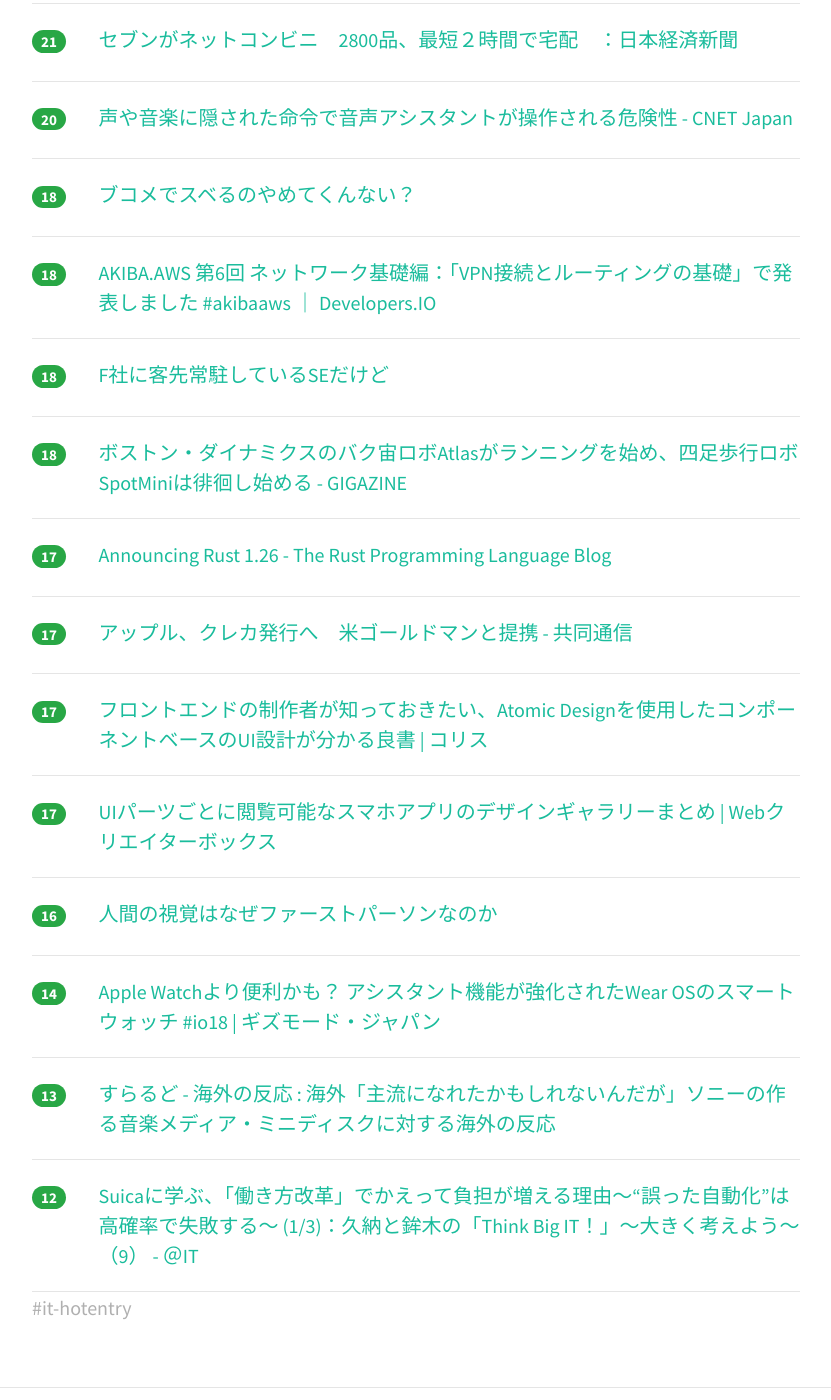
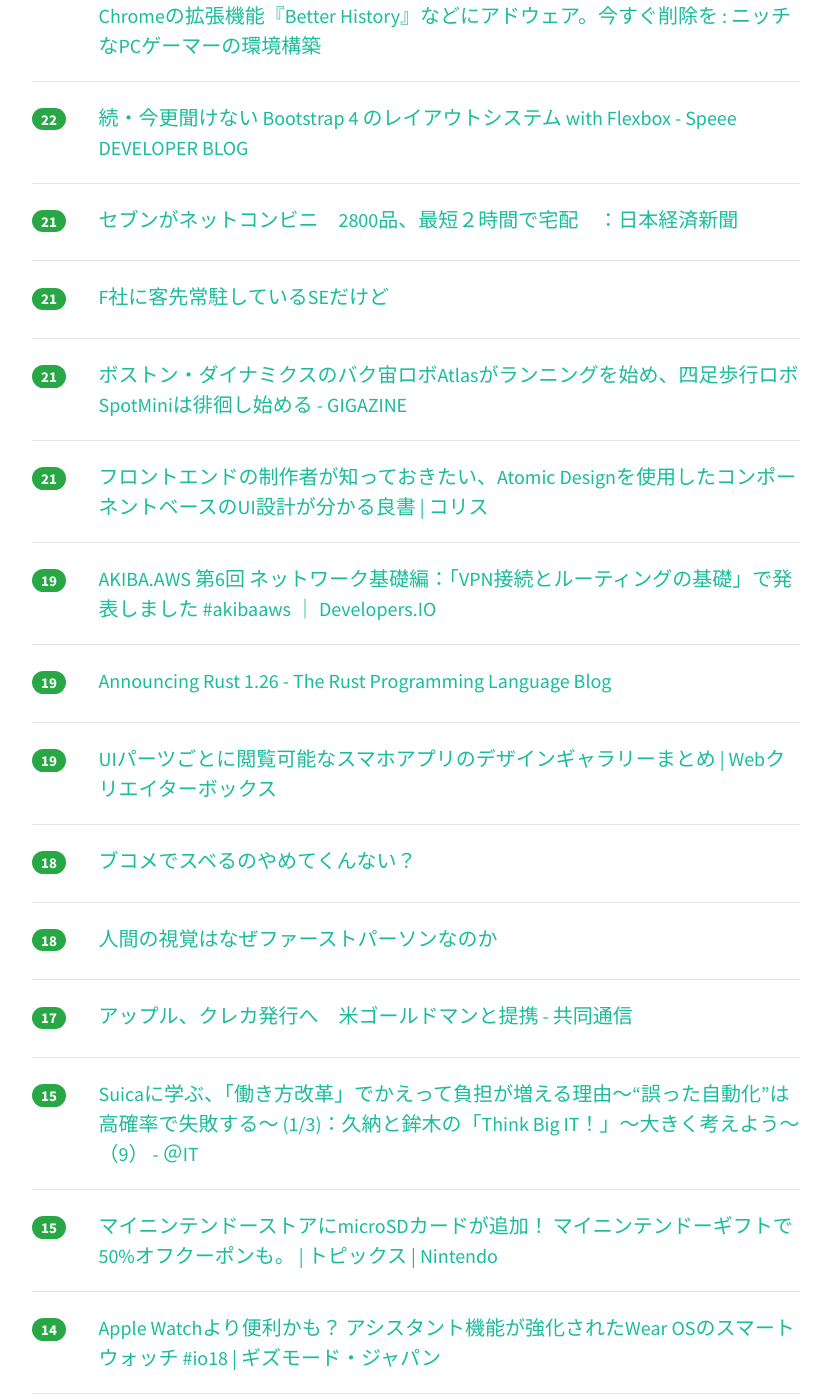
Before and after one commit to yatta47/hatena-matome-site, a Jekyll site: the page built from _posts/2018-05-11-hatena.md, in a window 1280 px wide and 1400 px high, scrolled down 3127 px. Shown: the whole window, without its empty margins (224-1055 px from the left). Built offline with Jekyll 4.4.1, drawn with Linux system fonts in a browser that asks for light colours; nearby versions of some CDN libraries; some of the changed text lies outside the part shown.

Commit message:
Updated 2018-05-11

```diff
--- a/_posts/2018-05-11-hatena.md
+++ b/_posts/2018-05-11-hatena.md
@@ -1,49 +1,54 @@
 ---
 layout: post
 title:  "2018-05-11 はてぶIT"
-date:   2018-05-11 17:02:02
+date:   2018-05-11 18:01:15
 tags: [it-hotentry]
 ---
-43 件のデータあり
+47 件のデータあり
 
 <hr><div class="row">
-<div class="col-1"><span class="badge badge-pill badge-success h2">585</span></div>
+<div class="col-1"><span class="badge badge-pill badge-success h2">609</span></div>
 <div class="col-11"><a href='http://embryo.hatenadiary.com/entry/2017/11/21/152225' target='_blank'>DNSの仕組みと調査方法について - embryo</a></div>
 </div>
 <hr>
 <div class="row">
-<div class="col-1"><span class="badge badge-pill badge-success h2">341</span></div>
+<div class="col-1"><span class="badge badge-pill badge-success h2">349</span></div>
 <div class="col-11"><a href='http://www.geekpage.jp/blog/?id=2018-5-10-1' target='_blank'>IPv6本 脱稿しました:Geekなぺーじ</a></div>
 </div>
 <hr>
 <div class="row">
-<div class="col-1"><span class="badge badge-pill badge-success h2">204</span></div>
+<div class="col-1"><span class="badge badge-pill badge-success h2">216</span></div>
 <div class="col-11"><a href='https://qiita.com/takasek/items/490370ebc1ffb09f106e' target='_blank'>コンパイルエラーやランタイムエラーを直していくだけでiOSアプリの作り方がわかるプロジェクト - Qiita</a></div>
 </div>
 <hr>
 <div class="row">
-<div class="col-1"><span class="badge badge-pill badge-success h2">151</span></div>
+<div class="col-1"><span class="badge badge-pill badge-success h2">167</span></div>
 <div class="col-11"><a href='http://tsudoi.org/guide/detail/0.html' target='_blank'>ソースコードの形状ルール | 吉本式コーディング</a></div>
 </div>
 <hr>
 <div class="row">
-<div class="col-1"><span class="badge badge-pill badge-success h2">121</span></div>
+<div class="col-1"><span class="badge badge-pill badge-success h2">130</span></div>
 <div class="col-11"><a href='https://gigazine.net/news/20180511-mapbox/' target='_blank'>「Googleマップ1強」の状況で独自のセースルポイントを武器に拡大を図る新興オンラインマップサービスの存在 - GIGAZINE</a></div>
 </div>
 <hr>
 <div class="row">
-<div class="col-1"><span class="badge badge-pill badge-success h2">113</span></div>
+<div class="col-1"><span class="badge badge-pill badge-success h2">125</span></div>
 <div class="col-11"><a href='http://www.mermirai.com/entry/designthinking' target='_blank'>デザインシンキングとは、方法ではなく考え方だ - メルカリ流の実践方法 - メルミライ - 未来を見るメディア</a></div>
 </div>
 <hr>
 <div class="row">
-<div class="col-1"><span class="badge badge-pill badge-success h2">72</span></div>
+<div class="col-1"><span class="badge badge-pill badge-success h2">75</span></div>
 <div class="col-11"><a href='https://speakerdeck.com/jepa/20180510-2' target='_blank'>dマガジン技術/20180510 // Speaker Deck</a></div>
 </div>
 <hr>
 <div class="row">
-<div class="col-1"><span class="badge badge-pill badge-success h2">63</span></div>
+<div class="col-1"><span class="badge badge-pill badge-success h2">66</span></div>
 <div class="col-11"><a href='https://dev.classmethod.jp/cloud/aws/amazon-aurora-backtrack/' target='_blank'>Amazon Auroraのデータを高速に『巻き戻す』Backtrack機能がリリースされました！ ｜ Developers.IO</a></div>
+</div>
+<hr>
+<div class="row">
+<div class="col-1"><span class="badge badge-pill badge-success h2">60</span></div>
+<div class="col-11"><a href='https://coliss.com/articles/build-websites/operation/design/about-material-design-2018.html' target='_blank'>新しくなったMaterial Designのココに注目！最近のUI要素・コンポーネントのデザインや使い方がしっかり学べる | コリス</a></div>
 </div>
 <hr>
 <div class="row">
@@ -52,28 +57,28 @@ tags: [it-hotentry]
 </div>
 <hr>
 <div class="row">
-<div class="col-1"><span class="badge badge-pill badge-success h2">53</span></div>
+<div class="col-1"><span class="badge badge-pill badge-success h2">55</span></div>
 <div class="col-11"><a href='https://gigazine.net/news/20180511-six-traits-high-potential-personality/' target='_blank'>「仕事ができる人」が持つ6つの特徴とは？ - GIGAZINE</a></div>
 </div>
 <hr>
 <div class="row">
 <div class="col-1"><span class="badge badge-pill badge-success h2">52</span></div>
-<div class="col-11"><a href='https://coliss.com/articles/build-websites/operation/design/about-material-design-2018.html' target='_blank'>新しくなったMaterial Designのココに注目！最近のUI要素・コンポーネントのデザインや使い方がしっかり学べる | コリス</a></div>
-</div>
-<hr>
-<div class="row">
-<div class="col-1"><span class="badge badge-pill badge-success h2">51</span></div>
 <div class="col-11"><a href='https://news.yahoo.co.jp/byline/shinoharashuji/20180510-00085065/' target='_blank'>ソフトバンクの『＋メッセージ』で「メールが消えた」報告が相次ぐ。アプリは配信停止に(篠原修司) - 個人 - Yahoo!ニュース</a></div>
 </div>
 <hr>
 <div class="row">
-<div class="col-1"><span class="badge badge-pill badge-success h2">49</span></div>
+<div class="col-1"><span class="badge badge-pill badge-success h2">50</span></div>
 <div class="col-11"><a href='https://blog.mwed.info/posts/use_embulk_for_db_mask.html' target='_blank'>Embulk+Digdagを利用して、個人情報を考慮したマスク処理を開発用DBに行う — みんなのウェディングエンジニアリングブログ</a></div>
 </div>
 <hr>
 <div class="row">
-<div class="col-1"><span class="badge badge-pill badge-success h2">47</span></div>
+<div class="col-1"><span class="badge badge-pill badge-success h2">48</span></div>
 <div class="col-11"><a href='http://threeprogramming.lolipop.jp/blog/?p=1144' target='_blank'>月刊: Kaggleは役に立たない | threecourse's memo</a></div>
+</div>
+<hr>
+<div class="row">
+<div class="col-1"><span class="badge badge-pill badge-success h2">43</span></div>
+<div class="col-11"><a href='http://yomon.hatenablog.com/entry/2018/05/10/Docker%E3%81%AE%E5%BE%A9%E7%BF%92%E3%81%AB%E3%82%82%E6%9C%80%E9%81%A9%E3%80%8C%E3%82%B3%E3%83%B3%E3%83%86%E3%83%8A%E3%83%BB%E3%83%99%E3%83%BC%E3%82%B9%E3%83%BB%E3%82%AA%E3%83%BC%E3%82%B1%E3%82%B9%E3%83%88' target='_blank'>Dockerの復習にも最適「コンテナ・ベース・オーケストレーション」を読みました - YOMON8.NET</a></div>
 </div>
 <hr>
 <div class="row">
@@ -83,11 +88,6 @@ tags: [it-hotentry]
 <hr>
 <div class="row">
 <div class="col-1"><span class="badge badge-pill badge-success h2">42</span></div>
-<div class="col-11"><a href='http://yomon.hatenablog.com/entry/2018/05/10/Docker%E3%81%AE%E5%BE%A9%E7%BF%92%E3%81%AB%E3%82%82%E6%9C%80%E9%81%A9%E3%80%8C%E3%82%B3%E3%83%B3%E3%83%86%E3%83%8A%E3%83%BB%E3%83%99%E3%83%BC%E3%82%B9%E3%83%BB%E3%82%AA%E3%83%BC%E3%82%B1%E3%82%B9%E3%83%88' target='_blank'>Dockerの復習にも最適「コンテナ・ベース・オーケストレーション」を読みました - YOMON8.NET</a></div>
-</div>
-<hr>
-<div class="row">
-<div class="col-1"><span class="badge badge-pill badge-success h2">41</span></div>
 <div class="col-11"><a href='https://www.buzzfeed.com/jp/yuikashima/iphone-default-hack' target='_blank'>iPhoneのデフォルト機能ってこんなに進化してたの…！！！！！？？？？</a></div>
 </div>
 <hr>
@@ -97,12 +97,12 @@ tags: [it-hotentry]
 </div>
 <hr>
 <div class="row">
-<div class="col-1"><span class="badge badge-pill badge-success h2">35</span></div>
+<div class="col-1"><span class="badge badge-pill badge-success h2">36</span></div>
 <div class="col-11"><a href='https://speakerdeck.com/taishiblue/purodakutomanezimentotoha-xin-zu-yan-xiu' target='_blank'>プロダクトマネジメントとは[新卒研修] // Speaker Deck</a></div>
 </div>
 <hr>
 <div class="row">
-<div class="col-1"><span class="badge badge-pill badge-success h2">33</span></div>
+<div class="col-1"><span class="badge badge-pill badge-success h2">34</span></div>
 <div class="col-11"><a href='http://www.itmedia.co.jp/news/articles/1805/11/news071.html' target='_blank'>「Windows 10」春のアップデート後のChrome不具合対応「KB4103721」に不具合か - ITmedia NEWS</a></div>
 </div>
 <hr>
@@ -114,6 +114,11 @@ tags: [it-hotentry]
 <div class="row">
 <div class="col-1"><span class="badge badge-pill badge-success h2">28</span></div>
 <div class="col-11"><a href='http://panora.tokyo/61196/' target='_blank'>広がるキャラ向け3Dモデル形式「VRM」エコシステム　Unity-Chan SpringBone 2.0がMITライセンスで公開 – PANORA</a></div>
+</div>
+<hr>
+<div class="row">
+<div class="col-1"><span class="badge badge-pill badge-success h2">28</span></div>
+<div class="col-11"><a href='https://www.publickey1.jp/blog/18/20181aws33googleibmsynergy_research.html' target='_blank'>2018年第1四半期、クラウドインフラ市場でAWSのシェアは揺るがず33％前後、マイクロソフト、Googleが追撃、IBMは苦戦中。Synergy Research － Publickey</a></div>
 </div>
 <hr>
 <div class="row">
@@ -133,12 +138,17 @@ tags: [it-hotentry]
 <hr>
 <div class="row">
 <div class="col-1"><span class="badge badge-pill badge-success h2">27</span></div>
-<div class="col-11"><a href='https://www.publickey1.jp/blog/18/20181aws33googleibmsynergy_research.html' target='_blank'>2018年第1四半期、クラウドインフラ市場でAWSのシェアは揺るがず33％前後、マイクロソフト、Googleが追撃、IBMは苦戦中。Synergy Research － Publickey</a></div>
+<div class="col-11"><a href='https://en.wikipedia.org/wiki/Seam_carving' target='_blank'>Seam carving - Wikipedia</a></div>
 </div>
 <hr>
 <div class="row">
 <div class="col-1"><span class="badge badge-pill badge-success h2">23</span></div>
-<div class="col-11"><a href='https://en.wikipedia.org/wiki/Seam_carving' target='_blank'>Seam carving - Wikipedia</a></div>
+<div class="col-11"><a href='http://gamebiz.jp/?p=210529' target='_blank'>ドリコム、『アイドルマスターシャイニーカラーズ』の広告宣伝は「あまりやれていない」（内藤社長）ブラウザならではのフローを改善次第、着手する予定 | Social Game Info</a></div>
+</div>
+<hr>
+<div class="row">
+<div class="col-1"><span class="badge badge-pill badge-success h2">23</span></div>
+<div class="col-11"><a href='https://japan.cnet.com/article/35118982/' target='_blank'>声や音楽に隠された命令で音声アシスタントが操作される危険性 - CNET Japan</a></div>
 </div>
 <hr>
 <div class="row">
@@ -148,7 +158,7 @@ tags: [it-hotentry]
 <hr>
 <div class="row">
 <div class="col-1"><span class="badge badge-pill badge-success h2">22</span></div>
-<div class="col-11"><a href='http://gamebiz.jp/?p=210529' target='_blank'>ドリコム、『アイドルマスターシャイニーカラーズ』の広告宣伝は「あまりやれていない」（内藤社長）ブラウザならではのフローを改善次第、着手する予定 | Social Game Info</a></div>
+<div class="col-11"><a href='http://tech.speee.jp/entry/2018/05/10/113200' target='_blank'>続・今更聞けない Bootstrap 4 のレイアウトシステム with Flexbox - Speee DEVELOPER BLOG</a></div>
 </div>
 <hr>
 <div class="row">
@@ -157,8 +167,33 @@ tags: [it-hotentry]
 </div>
 <hr>
 <div class="row">
-<div class="col-1"><span class="badge badge-pill badge-success h2">20</span></div>
-<div class="col-11"><a href='https://japan.cnet.com/article/35118982/' target='_blank'>声や音楽に隠された命令で音声アシスタントが操作される危険性 - CNET Japan</a></div>
+<div class="col-1"><span class="badge badge-pill badge-success h2">21</span></div>
+<div class="col-11"><a href='https://anond.hatelabo.jp/20180511074828' target='_blank'>F社に客先常駐しているSEだけど</a></div>
+</div>
+<hr>
+<div class="row">
+<div class="col-1"><span class="badge badge-pill badge-success h2">21</span></div>
+<div class="col-11"><a href='https://gigazine.net/news/20180511-atlas-running-spotmini-autonomous-navigation/' target='_blank'>ボストン・ダイナミクスのバク宙ロボAtlasがランニングを始め、四足歩行ロボSpotMiniは徘徊し始める - GIGAZINE</a></div>
+</div>
+<hr>
+<div class="row">
+<div class="col-1"><span class="badge badge-pill badge-success h2">21</span></div>
+<div class="col-11"><a href='https://coliss.com/articles/book-review/isbn10-477419705x.html' target='_blank'>フロントエンドの制作者が知っておきたい、Atomic Designを使用したコンポーネントベースのUI設計が分かる良書 | コリス</a></div>
+</div>
+<hr>
+<div class="row">
+<div class="col-1"><span class="badge badge-pill badge-success h2">19</span></div>
+<div class="col-11"><a href='https://dev.classmethod.jp/cloud/aws/akibaaws-6-aws-vpn/' target='_blank'>AKIBA.AWS 第6回 ネットワーク基礎編：「VPN接続とルーティングの基礎」で発表しました #akibaaws ｜ Developers.IO</a></div>
+</div>
+<hr>
+<div class="row">
+<div class="col-1"><span class="badge badge-pill badge-success h2">19</span></div>
+<div class="col-11"><a href='https://blog.rust-lang.org/2018/05/10/Rust-1.26.html' target='_blank'>Announcing Rust 1.26 - The Rust Programming Language Blog</a></div>
+</div>
+<hr>
+<div class="row">
+<div class="col-1"><span class="badge badge-pill badge-success h2">19</span></div>
+<div class="col-11"><a href='https://www.webcreatorbox.com/inspiration/app-design-gallery' target='_blank'>UIパーツごとに閲覧可能なスマホアプリのデザインギャラリーまとめ | Webクリエイターボックス</a></div>
 </div>
 <hr>
 <div class="row">
@@ -168,22 +203,7 @@ tags: [it-hotentry]
 <hr>
 <div class="row">
 <div class="col-1"><span class="badge badge-pill badge-success h2">18</span></div>
-<div class="col-11"><a href='https://dev.classmethod.jp/cloud/aws/akibaaws-6-aws-vpn/' target='_blank'>AKIBA.AWS 第6回 ネットワーク基礎編：「VPN接続とルーティングの基礎」で発表しました #akibaaws ｜ Developers.IO</a></div>
-</div>
-<hr>
-<div class="row">
-<div class="col-1"><span class="badge badge-pill badge-success h2">18</span></div>
-<div class="col-11"><a href='https://anond.hatelabo.jp/20180511074828' target='_blank'>F社に客先常駐しているSEだけど</a></div>
-</div>
-<hr>
-<div class="row">
-<div class="col-1"><span class="badge badge-pill badge-success h2">18</span></div>
-<div class="col-11"><a href='https://gigazine.net/news/20180511-atlas-running-spotmini-autonomous-navigation/' target='_blank'>ボストン・ダイナミクスのバク宙ロボAtlasがランニングを始め、四足歩行ロボSpotMiniは徘徊し始める - GIGAZINE</a></div>
-</div>
-<hr>
-<div class="row">
-<div class="col-1"><span class="badge badge-pill badge-success h2">17</span></div>
-<div class="col-11"><a href='https://blog.rust-lang.org/2018/05/10/Rust-1.26.html' target='_blank'>Announcing Rust 1.26 - The Rust Programming Language Blog</a></div>
+<div class="col-11"><a href='https://anond.hatelabo.jp/20180511064710' target='_blank'>人間の視覚はなぜファーストパーソンなのか</a></div>
 </div>
 <hr>
 <div class="row">
@@ -192,18 +212,13 @@ tags: [it-hotentry]
 </div>
 <hr>
 <div class="row">
-<div class="col-1"><span class="badge badge-pill badge-success h2">17</span></div>
-<div class="col-11"><a href='https://coliss.com/articles/book-review/isbn10-477419705x.html' target='_blank'>フロントエンドの制作者が知っておきたい、Atomic Designを使用したコンポーネントベースのUI設計が分かる良書 | コリス</a></div>
+<div class="col-1"><span class="badge badge-pill badge-success h2">15</span></div>
+<div class="col-11"><a href='http://www.atmarkit.co.jp/ait/articles/1805/11/news014.html' target='_blank'>Suicaに学ぶ、「働き方改革」でかえって負担が増える理由～“誤った自動化”は高確率で失敗する～ (1/3)：久納と鉾木の「Think Big IT！」～大きく考えよう～（9） - ＠IT</a></div>
 </div>
 <hr>
 <div class="row">
-<div class="col-1"><span class="badge badge-pill badge-success h2">17</span></div>
-<div class="col-11"><a href='https://www.webcreatorbox.com/inspiration/app-design-gallery' target='_blank'>UIパーツごとに閲覧可能なスマホアプリのデザインギャラリーまとめ | Webクリエイターボックス</a></div>
-</div>
-<hr>
-<div class="row">
-<div class="col-1"><span class="badge badge-pill badge-success h2">16</span></div>
-<div class="col-11"><a href='https://anond.hatelabo.jp/20180511064710' target='_blank'>人間の視覚はなぜファーストパーソンなのか</a></div>
+<div class="col-1"><span class="badge badge-pill badge-success h2">15</span></div>
+<div class="col-11"><a href='https://topics.nintendo.co.jp/c/article/5878a984-51a0-11e8-b311-063b7ac45a6d.html' target='_blank'>マイニンテンドーストアにmicroSDカードが追加！ マイニンテンドーギフトで50%オフクーポンも。 | トピックス | Nintendo</a></div>
 </div>
 <hr>
 <div class="row">
@@ -212,12 +227,17 @@ tags: [it-hotentry]
 </div>
 <hr>
 <div class="row">
+<div class="col-1"><span class="badge badge-pill badge-success h2">14</span></div>
+<div class="col-11"><a href='http://twitter.com/chutoislam/status/993834465448296449' target='_blank'>Satoshi Ikeuchi 池内恵さんのツイート: "特におじいさんとかさ、街中で人を罵倒したりするじゃない、日本では。あれ安心してやっているんだと思うけど、多くの国では、公衆の面前で他人を</a></div>
+</div>
+<hr>
+<div class="row">
 <div class="col-1"><span class="badge badge-pill badge-success h2">13</span></div>
 <div class="col-11"><a href='http://sow.blog.jp/archives/1071169786.html' target='_blank'>すらるど - 海外の反応 : 海外「主流になれたかもしれないんだが」ソニーの作る音楽メディア・ミニディスクに対する海外の反応</a></div>
 </div>
 <hr>
 <div class="row">
-<div class="col-1"><span class="badge badge-pill badge-success h2">12</span></div>
-<div class="col-11"><a href='http://www.atmarkit.co.jp/ait/articles/1805/11/news014.html' target='_blank'>Suicaに学ぶ、「働き方改革」でかえって負担が増える理由～“誤った自動化”は高確率で失敗する～ (1/3)：久納と鉾木の「Think Big IT！」～大きく考えよう～（9） - ＠IT</a></div>
+<div class="col-1"><span class="badge badge-pill badge-success h2">13</span></div>
+<div class="col-11"><a href='https://gigazine.net/news/20180511-ibm-ban-usb-stick/' target='_blank'>IBMが社内でのUSBメモリの使用を全面的に禁止 - GIGAZINE</a></div>
 </div>
 <hr>
```
